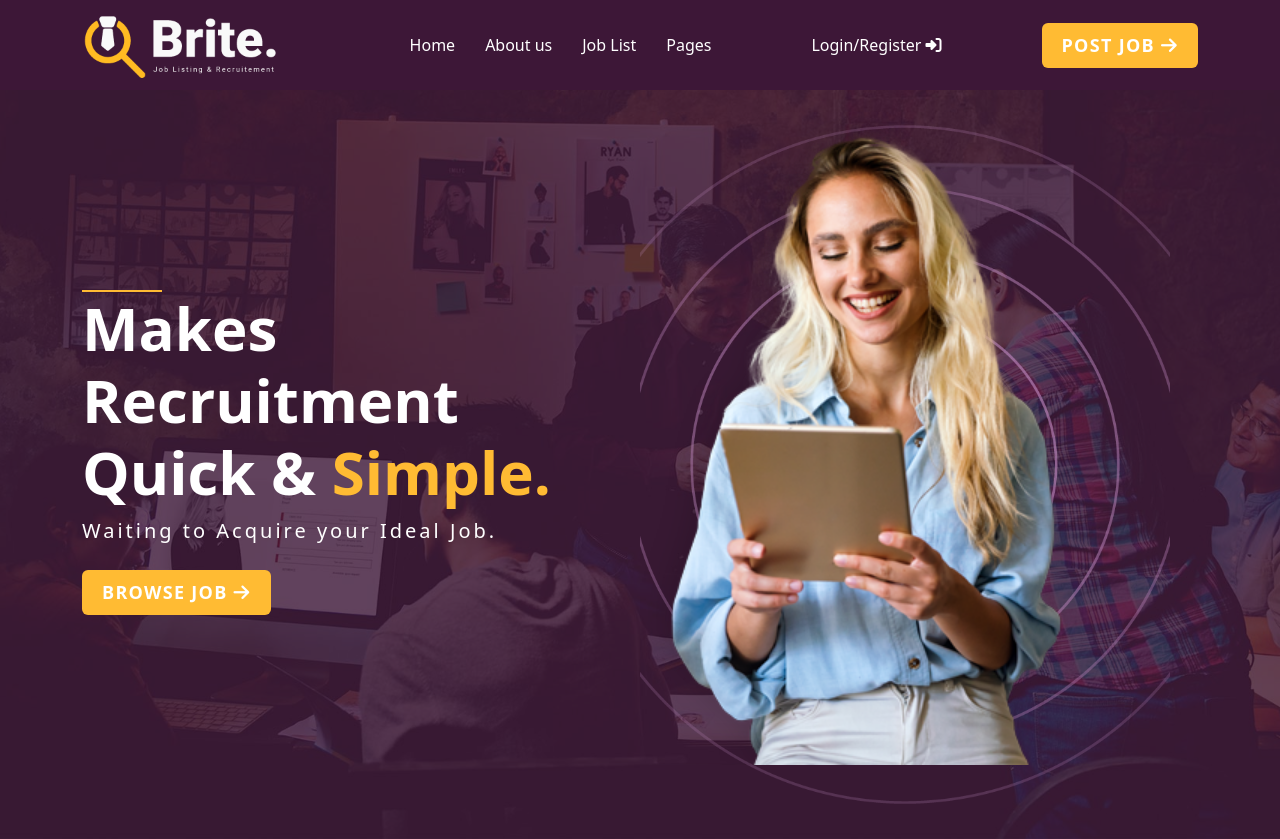
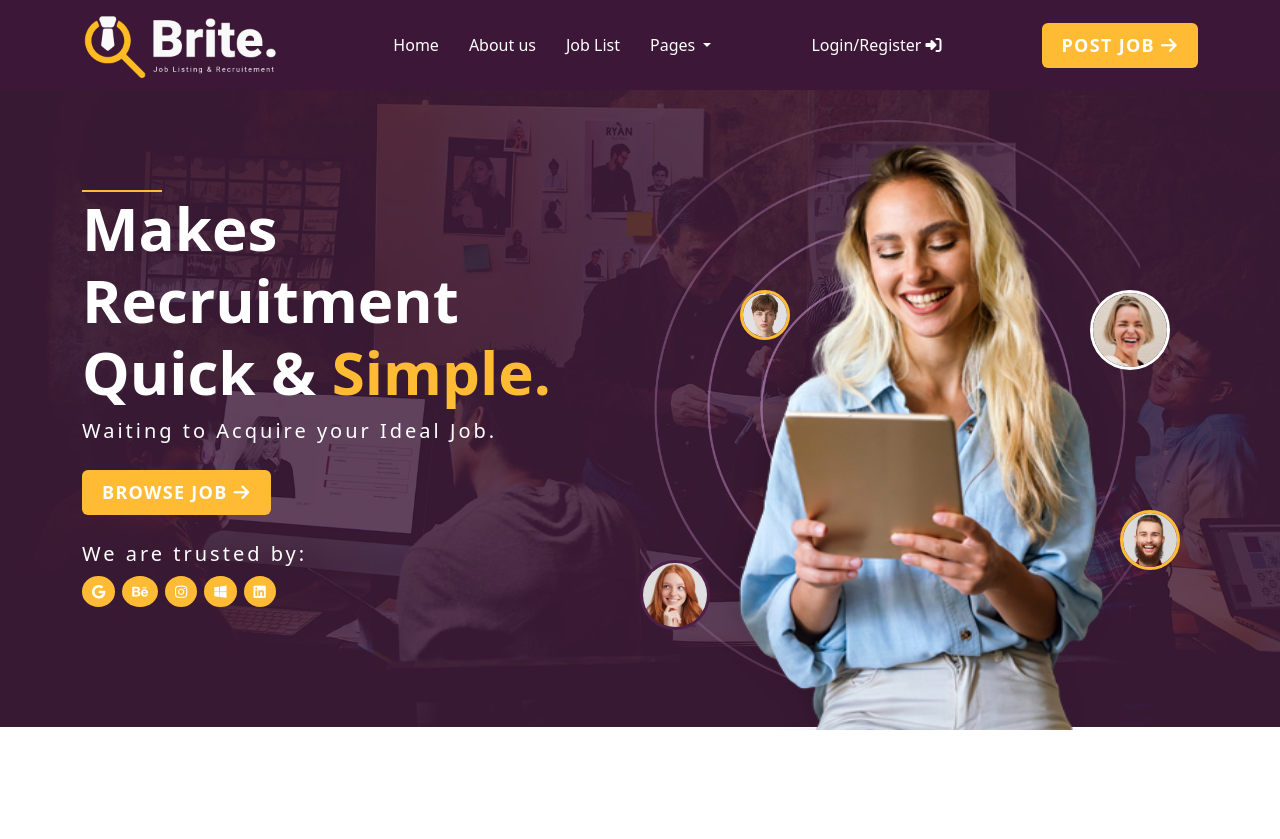
Before and after one commit to AysunHasanova/Job-Recruitment-Listing, a plain HTML site: page index.html in a window 1280 px wide. After the commit the page ends 800 px from the top, so only its background shows below. Drawn offline with nearby package versions, Linux system fonts and the light colour scheme.

Commit message:
header is completed

```diff
--- a/assets/scss/_header.scss
+++ b/assets/scss/_header.scss
@@ -3,7 +3,6 @@ header {
   background-position: center;
   background-repeat: no-repeat;
   background-size: cover;
-
   .header {
     background-color: #3d1737;
     padding: 10px 0;
@@ -29,6 +28,11 @@ header {
               color: #fff;
               &:hover {
                 color: #ffbb33;
+              }
+            }
+            .dropdown{
+              ul{
+                background-color: #3d1737;
               }
             }
           }
@@ -64,7 +68,7 @@ header {
     .container {
       display: flex;
       .text {
-        padding: 200px 0;
+        padding: 100px 0;
         width: 50%;
         h1 {
           font-weight: bolder;
@@ -106,15 +110,75 @@ header {
             }
           }
         }
+        .links {
+          .icons {
+            display: flex;
+           margin: 0 !important;
+           padding: 0 !important;
+           gap: 7px;
+           margin-top: 10px !important;
+            a {
+              font-size: 14px;
+              color: #fff;
+              border: 1px solid transparent;
+              padding:5px 9px;
+              background-color: #ffbb33;
+              border-radius: 50%;
+              &:hover{
+                background-color: #3d1737;
+                color: #ffbb33;
+              }
+            }
+          }
+        }
       }
       .image {
         background-image: url(/images/Circle-BG-3.png);
         background-position: center;
         background-repeat: no-repeat;
         background-size: cover;
-        padding: 0 80px 0 0 ;
+        padding: 0 80px 0 0;
+        position: relative;
         img {
-          width: 450px;
+          width: 420px;
+          position: relative;
+          top: 10px;
+          left: 70px;
+        }
+        .pics {
+          border-radius: 50%;
+          &.guy {
+            position: absolute;
+            top: 420px;
+            left: 480px;
+            width: 60px;
+            height: 60px;
+            border: 3px solid #ffbb33;
+          }
+          &.man {
+            position: absolute;
+            top: 200px;
+            left: 100px;
+            width: 50px;
+            height: 50px;
+            border: 3px solid #ffbb33;
+          }
+          &.redhead {
+            width: 70px;
+            height: 70px;
+            border: 3px solid #4e1f47;
+            position: absolute;
+            left: 0;
+            top: 470px;
+          }
+          &.woman {
+            width: 80px;
+            height: 80px;
+            border: 3px solid #fff;
+            position: absolute;
+            top: 200px;
+            left: 450px;
+          }
         }
       }
     }
--- a/index.html
+++ b/index.html
@@ -37,7 +37,17 @@
               <li><a href="">About us</a></li>
               <li><a href="">Job List</a></li>
               <li class="drop-down">
-                <a class="head-drop" href="#">Pages </a>
+                <div class="dropdown">
+                  <a class="dropdown-toggle" href="#" role="button" id="dropdownMenuLink" data-bs-toggle="dropdown" aria-expanded="false">
+                    Pages
+                  </a>
+
+                  <ul class="dropdown-menu" aria-labelledby="dropdownMenuLink">
+                    <li><a class="dropdown-item" href="#">Blog</a></li>
+                    <li><a class="dropdown-item" href="#">Team</a></li>
+                    <li><a class="dropdown-item" href="#">Services</a></li>
+                  </ul>
+                </div>
               </li>
             </ul>
 
@@ -61,9 +71,43 @@
                 BROWSE JOB <i class="fa-solid fa-arrow-right"></i>
               </button>
             </div>
+            <div class="my-4 links">
+              <p class="link-text">We are trusted by:</p>
+              <ul class="icons my-4">
+                <li>
+                  <a href=""><i class="fa-brands fa-google"></i></a>
+                </li>
+                <li>
+                  <a href=""><i class="fa-brands fa-behance"></i></a>
+                </li>
+                <li>
+                  <a href=""><i class="fa-brands fa-instagram"></i></a>
+                </li>
+                <li>
+                  <a href="">
+                    <i class="fa-brands fa-windows"></i>
+                  </a>
+                </li>
+                <li>
+                  <a href=""><i class="fa-brands fa-linkedin"></i></a>
+                </li>
+              </ul>
+            </div>
           </div>
           <div class="image">
-            <img src="./images/portrait.png" alt="" />
+            <img src="./images/portrait.png" alt="..." />
+            <img src="./images/young-man.jpg" alt="..." class="pics man" />
+            <img
+              src="./images/attractive-young-bearded-guy.jpg"
+              alt="..."
+              class="pics guy"
+            />
+            <img
+              src="./images/redhead-young-woman.jpg"
+              alt="..."
+              class="pics redhead"
+            />
+            <img src="./images/stylish-woman.jpg" alt="" class="pics woman" />
           </div>
         </div>
       </div>
```
Also changed, not shown: assets/scss/main.css, images/attractive-young-bearded-guy.jpg (added), images/redhead-young-woman.jpg (added), images/stylish-woman.jpg (added), images/young-man.jpg (added), 1 other file.
